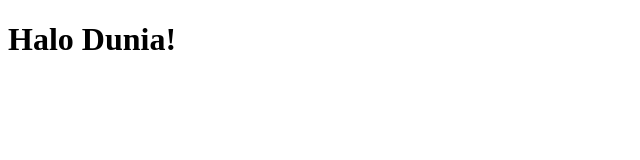
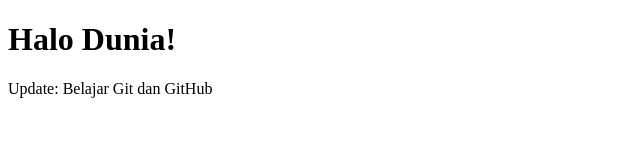
Before and after one commit to ChindyAvilia/prakcloud5, a plain HTML site: page index.html in a window 1280 px wide. Shown: the whole page, without its empty margins (0-640 px from the left). Drawn offline with Linux system fonts and the light colour scheme.

Commit message:
Mengupdate file index.html

```diff
--- a/index.html
+++ b/index.html
@@ -1,5 +1,8 @@
 <!DOCTYPE html>
 <html>
 <head><title>Beranda</title></head>
-<body><h1>Halo Dunia!</h1></body>
+<body>
+  <h1>Halo Dunia!</h1>
+  <p>Update: Belajar Git dan GitHub</p>
+</body>
 </html>
```
